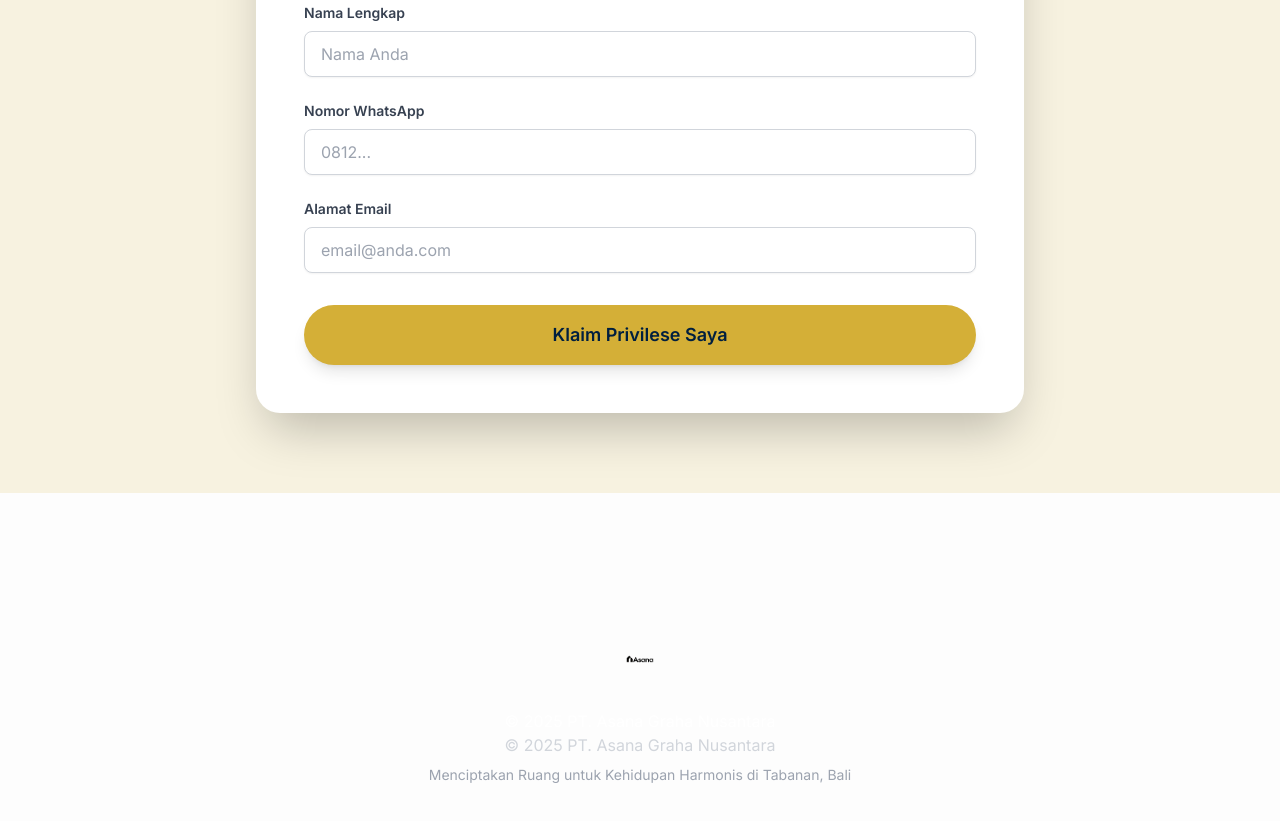
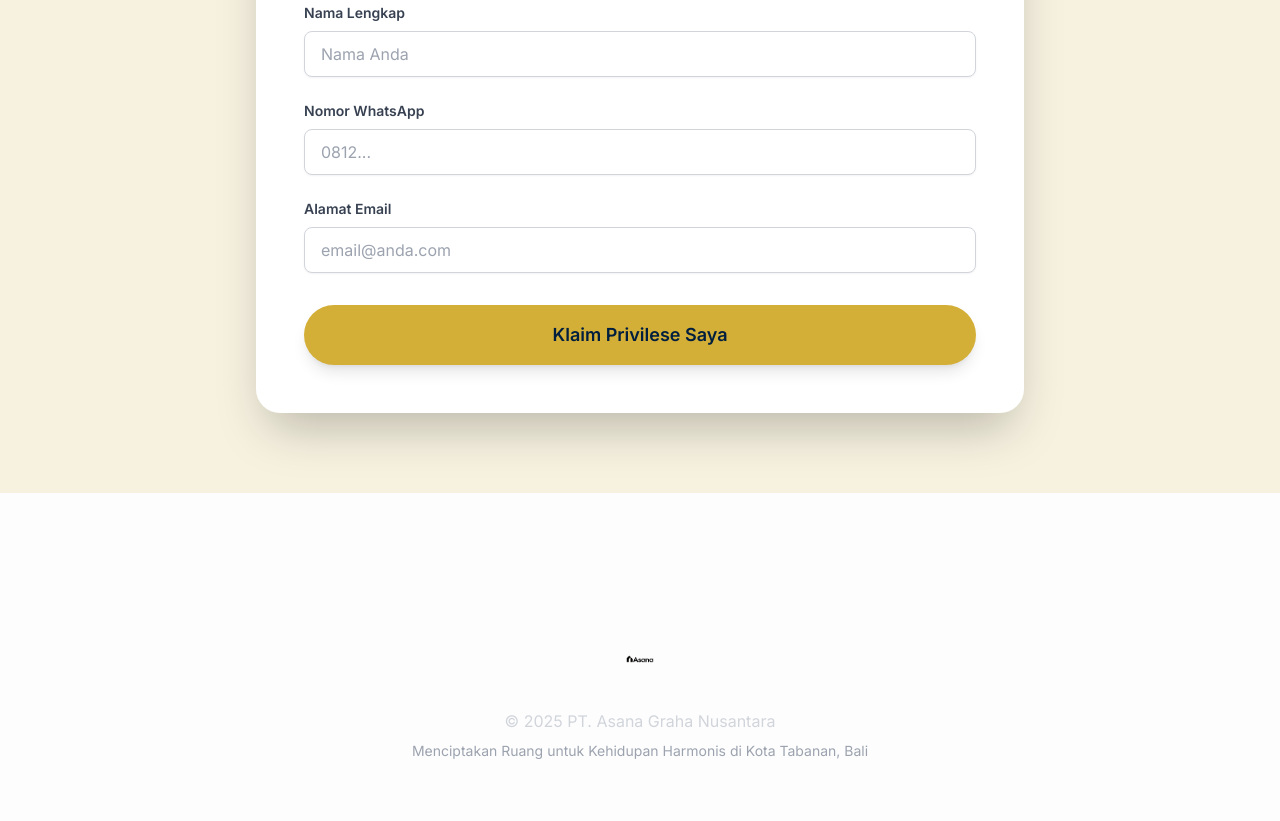
Before and after one commit to asanagrahanusantara/nup-graha-harmonia, a plain HTML site: page index.html in a window 1280 px wide. Shown: the part 3512-4333 px from the top of the page. Drawn offline with nearby package versions, Linux system fonts and the light colour scheme.

Commit message:
Update index.html

```diff
--- a/index.html
+++ b/index.html
@@ -3,7 +3,7 @@
 <head>
     <meta charset="UTF-8">
     <meta name="viewport" content="width=device-width, initial-scale=1.0">
-    <title>Graha Harmonia - Amankan Masa Depan Anda di Tabanan</title>
+    <title>Graha Harmonia - Amankan Masa Depan Anda di Kota Tabanan</title>
     <script src="https://cdn.tailwindcss.com"></script>
     <link rel="preconnect" href="https://fonts.googleapis.com">
     <link rel="preconnect" href="https://fonts.gstatic.com" crossorigin>
@@ -175,8 +175,7 @@
     <footer class="bg-navy-blue text-white mt-24">
         <div class="container mx-auto px-6 py-12 text-center">
             <img src="images/ASANA logo.png" alt="Logo Asana Graha Nusantara" class="h-12 mx-auto mb-6">
-            <p class="text-white">&copy; 2025 PT. Asana Graha Nusantara</p>
-            <p class="text-gray-300">&copy; 2025 PT. Asana Graha Nusantara</p><p class="text-sm text-gray-400 mt-2 font-light">Menciptakan Ruang untuk Kehidupan Harmonis di Tabanan, Bali</p></div>
+            <p class="text-gray-300">&copy; 2025 PT. Asana Graha Nusantara</p><p class="text-sm text-gray-400 mt-2 font-light">Menciptakan Ruang untuk Kehidupan Harmonis di Kota Tabanan, Bali</p></div>
     </footer>
 
     </footer>
```
